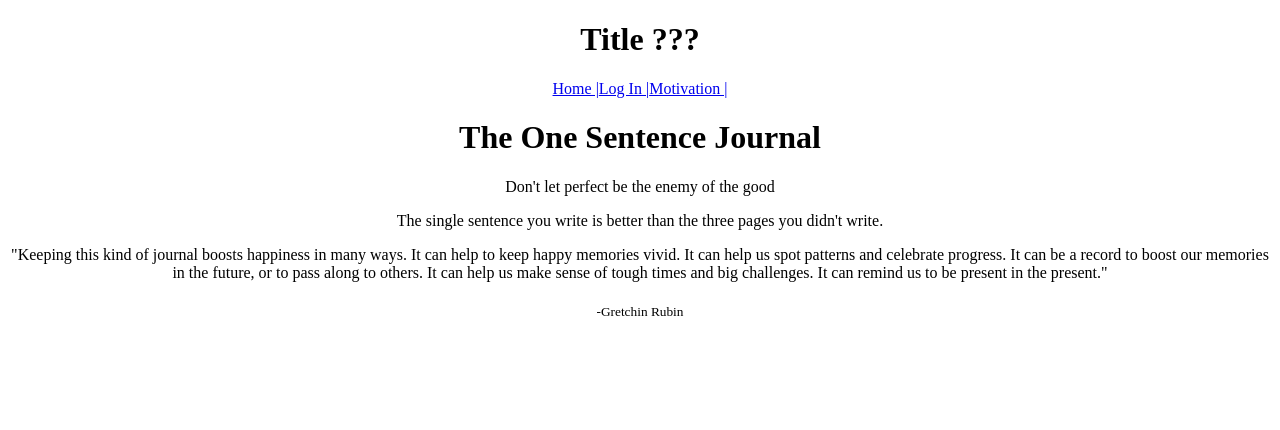
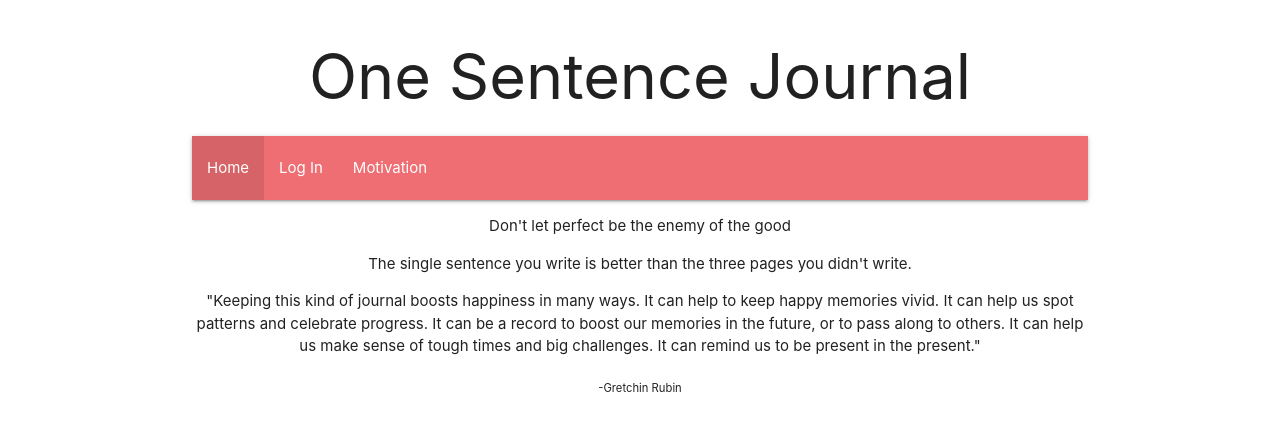
Before and after one commit to LorenaCueva/one-sentence-journal, a React (Create React App) app: page / in a window 1280 px wide. Shown: the top 430 px of the page. Built offline with nearby package versions, Linux system fonts and the light colour scheme.

Commit message:
NavBar styled

```diff
--- a/package.json
+++ b/package.json
@@ -6,6 +6,9 @@
     "@testing-library/jest-dom": "^5.16.5",
     "@testing-library/react": "^13.3.0",
     "@testing-library/user-event": "^13.5.0",
+    "install": "^0.13.0",
+    "material-icons": "^1.11.11",
+    "materialize-css": "^1.0.0-rc.2",
     "react": "^18.2.0",
     "react-dom": "^18.2.0",
     "react-router-dom": "^6.3.0",
--- a/src/components/App.js
+++ b/src/components/App.js
@@ -7,6 +7,8 @@ import Entries from './Entries';
 import NewEntry from './NewEntry';
 import Quote from './Quote';
 import LogIn from './LogIn';
+import Logo from './Logo';
+import M from 'materialize-css/dist/js/materialize.min.js';
 
 function App() {
 
@@ -31,6 +33,7 @@ function App() {
   }
 
   useEffect(()=> {
+    M.AutoInit();
     if(user){
         fetch(`http://localhost:3000/600/entries?userId=${user.user.id}`,{
         method: "GET",
@@ -47,8 +50,9 @@ function App() {
 
 
   return (
+    <div className='container'>
       <div className="App">
-      <h1>Title ???</h1>
+        <Logo/>
         <BrowserRouter>
           <Routes>
             <Route path='/' element={<NavBar user={user}/>}>
@@ -61,6 +65,7 @@ function App() {
           </Routes>
         </BrowserRouter>
       </div>
+    </div>
   );
 }
 
--- a/src/components/Entry.js
+++ b/src/components/Entry.js
@@ -8,7 +8,7 @@ function Entry({entry, onEditEntry}){
 
     function handleEdit(e){
         e.preventDefault();
-        if(formData.text == ""){
+        if(formData.text === ""){
             window.alert("Your entry can't be empty");
         }
         else{
--- a/src/components/Home.js
+++ b/src/components/Home.js
@@ -1,11 +1,16 @@
+import { setActiveLink } from "./NavBar";
+import {useEffect} from 'react';
+
 function Home(){
 
-    // const date = new Date();
-    // console.log(date);
+    useEffect(()=> {
+        setActiveLink("home", true);
+        setActiveLink("login", false);
+        setActiveLink("motivation", false);
+    },[])
 
     return(
         <div>
-            <h1>The One Sentence Journal</h1>
             <p>Don't let perfect be the enemy of the good</p>
             <p>The single sentence you write is better than the three pages you didn't write.</p>
             <p>"Keeping this kind of journal boosts happiness in many ways. It can help to keep happy memories vivid. It can help us spot patterns and celebrate progress. It can be a record to boost our memories in the future, or to pass along to others. It can help us make sense of tough times and big challenges. It can remind us to be present in the present."</p>
--- a/src/components/LogIn.js
+++ b/src/components/LogIn.js
@@ -1,15 +1,25 @@
 import {useState, useEffect} from 'react';
 import {useNavigate} from 'react-router-dom';
+import { setActiveLink } from './NavBar';
 
 function LogIn({onLogIn, user, onLogOut}){
 
     const [credentials, setCredentials] = useState({username: "", password: ""});
     const navigate = useNavigate();
 
+    function setNavbar(){
+        setActiveLink("login", true);
+        setActiveLink("home", false);
+        setActiveLink("motivation", false);
+    }
+
     useEffect(()=> {
         if(user){
             onLogOut();
             navigate('/login');
+        }
+        else{
+            setNavbar();
         }
     },[])
 
--- /dev/null
+++ b/src/components/Logo.js
@@ -0,0 +1,9 @@
+function Logo(){
+    return(
+        <div>
+            <h1>One Sentence Journal</h1>
+        </div>
+    );
+}
+
+export default Logo;
--- a/src/components/NavBar.js
+++ b/src/components/NavBar.js
@@ -1,17 +1,24 @@
 import {NavLink, Outlet} from 'react-router-dom';
+
+export function setActiveLink(linkName, isActive){
+    const l = document.getElementById(linkName);
+    isActive ? l.className = "active" : l.className = "";
+}
 
 function NavBar({user}){
 
     if(!user)
         return(
-            <>
+        <div className="nav-wrapper">
             <nav>
-                <NavLink to="/">Home    |</NavLink>
-                <NavLink to="login">Log In     |</NavLink>
-                <NavLink to="motivation">Motivation    |</NavLink>
+                <ul className="left hide-on-med-and-down">
+                    <li id="home"><NavLink to="/">Home</NavLink></li>
+                    <li id="login"><NavLink to="login">Log In</NavLink></li>
+                    <li id="motivation"><NavLink to="motivation">Motivation</NavLink></li>
+                </ul>
             </nav>
             <Outlet/>
-        </>
+        </div>
         );
 
     return(
--- a/src/components/Quote.js
+++ b/src/components/Quote.js
@@ -1,8 +1,16 @@
 import {useEffect, useState} from 'react';
+import { setActiveLink } from './NavBar';
 
 function Quote(){
 
     const [quote, setQuote] = useState(null);
+
+    function setNavbar(){
+        setActiveLink("motivation", true);
+        setActiveLink("login", false);
+        setActiveLink("home", false);
+    }
+
 
     function getQuote(){
         fetch("https://motivational-quote-api.herokuapp.com/quotes/random")
@@ -11,12 +19,15 @@ function Quote(){
         .catch(error => console.log(error));
     }
 
-    useEffect(() => getQuote(),[])
+    useEffect(() => {
+        setNavbar();
+        getQuote()}
+        ,[])
 
     if(quote)
         return(
             <div>
-                <h1>Quote</h1>
+                <h1>Get Motivated</h1>
                 <p>{quote.quote}</p>
                 <sub>-{quote.person}</sub>
                 <p><button onClick={getQuote}>I need more motivation</button></p>
--- a/src/index.js
+++ b/src/index.js
@@ -1,6 +1,7 @@
 import React from 'react';
 import ReactDOM from 'react-dom/client';
 import App from './components/App';
+import 'materialize-css/dist/css/materialize.min.css';
 
 const root = ReactDOM.createRoot(document.getElementById('root'));
 root.render(
```
Also changed, not shown: 1 other file (tests, documents, lock files or other folders). Lines whose indentation alone changed are shown as unchanged.
